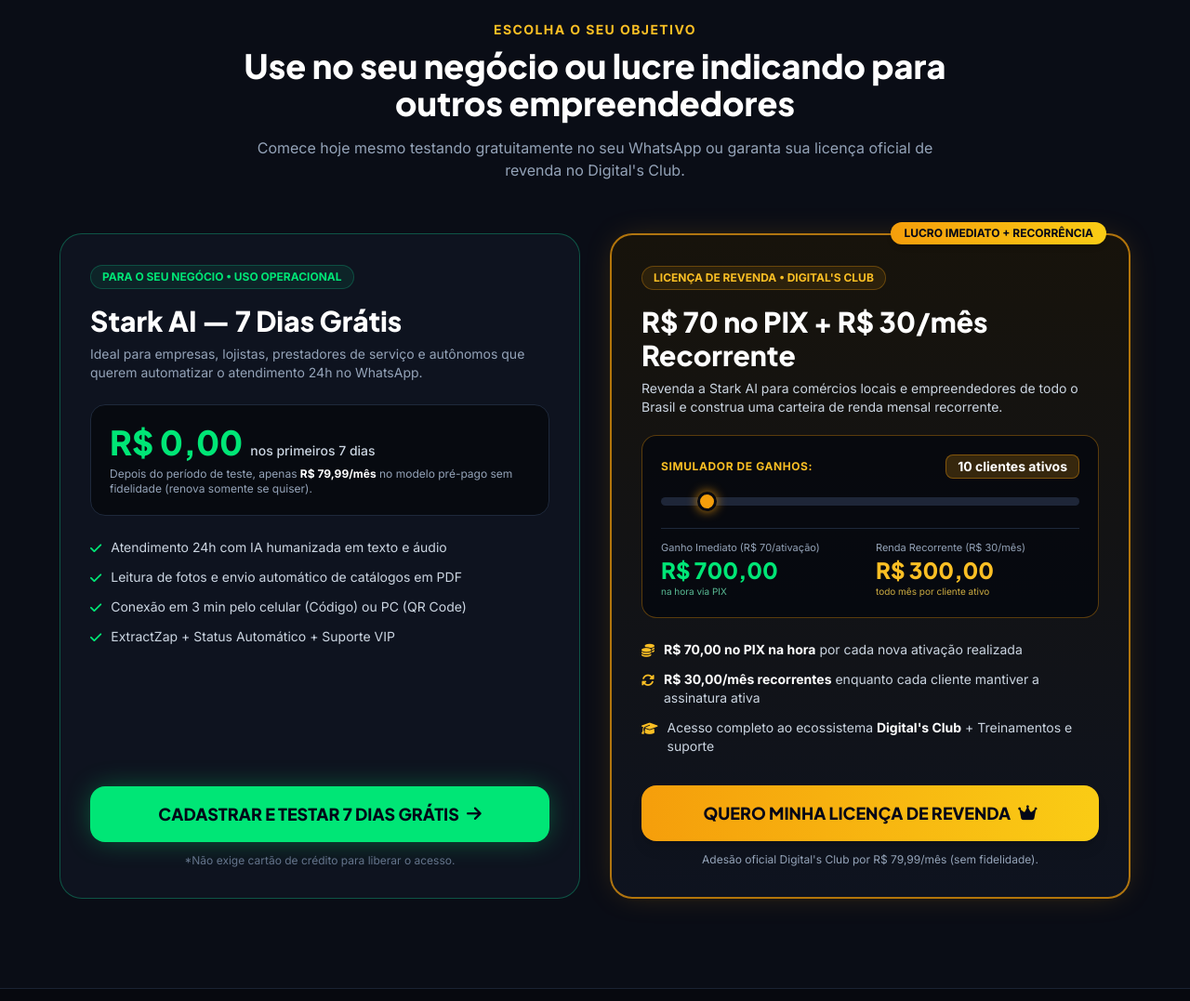
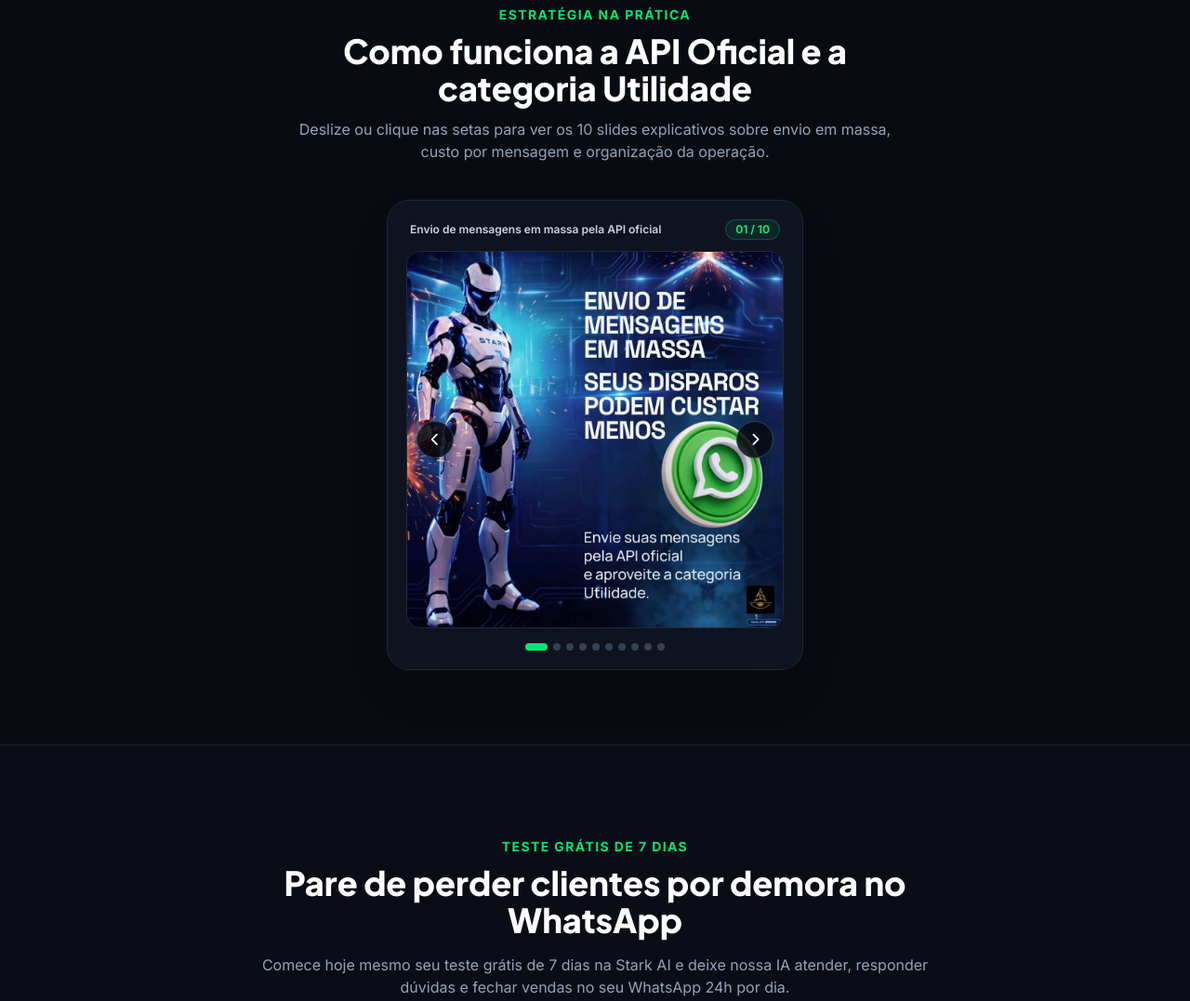
Before and after one commit to janedson1985-stark/site-stark-ai, a plain HTML site: page index.html in a window 1280 px wide. Shown: the part 2475-3552 px from the top of the page at 93% size. Drawn offline with nearby package versions, Linux system fonts and the light colour scheme.

Commit message:
Update index.html

```diff
--- a/index.html
+++ b/index.html
@@ -3,8 +3,8 @@
 <head>
     <meta charset="UTF-8">
     <meta name="viewport" content="width=device-width, initial-scale=1.0">
-    <title>Stark AI • Atendimento 24h no WhatsApp & Renda Recorrente | Shop do Mercado Digital</title>
-    <meta name="description" content="Ative seu teste grátis de 7 dias da Stark AI sem cartão de crédito. Inteligência Artificial humanizada no WhatsApp e oportunidade de renda recorrente no Digital's Club.">
+    <title>Stark AI • Atendimento 24h no WhatsApp | Shop do Mercado Digital</title>
+    <meta name="description" content="Ative seu teste grátis de 7 dias da Stark AI sem cartão de crédito. Inteligência Artificial humanizada para atender, responder dúvidas e vender no seu WhatsApp 24h por dia.">
 
     <!-- Meta Pixel Code (ID: 252780824501847) -->
     <script>
@@ -72,10 +72,6 @@
             box-shadow: 0 0 45px -8px rgba(0, 230, 118, 0.32), 0 0 25px -10px rgba(245, 158, 11, 0.25);
         }
 
-        .gold-glow {
-            box-shadow: 0 0 35px -10px rgba(245, 158, 11, 0.28);
-        }
-
         .emerald-glow {
             box-shadow: 0 0 30px -5px rgba(0, 230, 118, 0.45);
         }
@@ -92,30 +88,6 @@
         }
         .whatsapp-float-btn {
             animation: whatsappPulse 2.2s infinite;
-        }
-
-        /* Custom Range Slider for Earnings Calculator */
-        input[type="range"] {
-            -webkit-appearance: none;
-            appearance: none;
-            background: transparent;
-            cursor: pointer;
-        }
-        input[type="range"]::-webkit-slider-runnable-track {
-            background: #1E2638;
-            height: 0.55rem;
-            border-radius: 9999px;
-        }
-        input[type="range"]::-webkit-slider-thumb {
-            -webkit-appearance: none;
-            appearance: none;
-            margin-top: -6px;
-            background-color: #F59E0B;
-            height: 1.3rem;
-            width: 1.3rem;
-            border-radius: 9999px;
-            border: 3px solid #07090F;
-            box-shadow: 0 0 12px rgba(245, 158, 11, 0.85);
         }
     </style>
 </head>
@@ -163,7 +135,7 @@
                         </span>
                     </div>
 
-                    <!-- Responsive 9:16 YouTube Shorts Embed (ID: NLErfjYCzM4) -->
+                    <!-- Responsive 9:16 YouTube Shorts Embed -->
                     <div class="relative w-full aspect-[9/16] rounded-[1.4rem] overflow-hidden bg-black border border-slate-800 shadow-inner">
                         <iframe
                             class="w-full h-full object-cover"
@@ -278,23 +250,82 @@
         </div>
     </section>
 
-    <!-- 4. DUAL OPPORTUNITY SECTION + INTERACTIVE EARNINGS CALCULATOR -->
-    <section id="opcoes-ativacao" class="py-16 sm:py-24 px-4 sm:px-6 lg:px-8 bg-[#0A0D16] border-y border-slate-800/80">
-        <div class="max-w-6xl mx-auto">
-            <div class="text-center max-w-3xl mx-auto mb-14">
-                <span class="text-xs sm:text-sm font-bold uppercase tracking-widest text-amber-400">Escolha o seu objetivo</span>
-                <h2 class="font-display text-2xl sm:text-4xl font-extrabold text-white mt-2 mb-4">
-                    Use no seu negócio ou lucre indicando para outros empreendedores
+    <!-- 3.5 CARROSSEL DE 10 IMAGENS (API OFICIAL & CATEGORIA UTILIDADE) -->
+    <section id="carrossel-utilidade" class="py-16 sm:py-20 px-4 sm:px-6 lg:px-8 bg-[#080B12] border-t border-slate-800/70">
+        <div class="max-w-4xl mx-auto">
+            <div class="text-center max-w-2xl mx-auto mb-10">
+                <span class="text-xs sm:text-sm font-bold uppercase tracking-widest text-emeraldNeon">Estratégia na Prática</span>
+                <h2 class="font-display text-2xl sm:text-4xl font-extrabold text-white mt-2 mb-3">
+                    Como funciona a API Oficial e a categoria Utilidade
                 </h2>
                 <p class="text-slate-400 text-sm sm:text-base">
-                    Comece hoje mesmo testando gratuitamente no seu WhatsApp ou garanta sua licença oficial de revenda no Digital's Club.
+                    Deslize ou clique nas setas para ver os 10 slides explicativos sobre envio em massa, custo por mensagem e organização da operação.
                 </p>
             </div>
 
-            <div class="grid grid-cols-1 lg:grid-cols-2 gap-8 items-stretch">
+            <div class="max-w-md mx-auto">
+                <div class="bg-cardDark border border-borderDark rounded-3xl p-4 sm:p-5 shadow-2xl">
+                    <!-- Barra superior do slide -->
+                    <div class="flex items-center justify-between mb-3 px-1">
+                        <span id="carousel-caption" class="text-xs font-semibold text-slate-300 truncate pr-2">
+                            Envio de mensagens em massa
+                        </span>
+                        <span id="carousel-counter" class="text-xs font-bold text-emeraldNeon bg-emerald-500/10 border border-emerald-500/30 px-2.5 py-0.5 rounded-full shrink-0">
+                            01 / 10
+                        </span>
+                    </div>
 
-                <!-- CARD 1 (VERDE NEON): PARA O SEU NEGÓCIO — STARK AI 7 DIAS GRÁTIS -->
-                <div class="bg-cardDark border border-emerald-500/40 rounded-3xl p-6 sm:p-8 flex flex-col justify-between">
+                    <!-- Área quadrada da imagem -->
+                    <div id="carousel-touch-area" class="relative aspect-square w-full rounded-2xl overflow-hidden bg-obsidian border border-slate-800">
+                        <img
+                            id="carousel-img"
+                            src="1.jpg"
+                            alt="Envio de mensagens em massa pela API oficial na categoria Utilidade"
+                            class="w-full h-full object-cover transition-opacity duration-200"
+                        >
+
+                        <button
+                            type="button"
+                            onclick="prevSlide()"
+                            aria-label="Imagem anterior"
+                            class="absolute left-2.5 top-1/2 -translate-y-1/2 w-10 h-10 rounded-full bg-obsidian/85 hover:bg-obsidian border border-slate-700 text-white flex items-center justify-center shadow-lg cursor-pointer transition-colors"
+                        >
+                            <i class="fa-solid fa-chevron-left text-sm"></i>
+                        </button>
+
+                        <button
+                            type="button"
+                            onclick="nextSlide()"
+                            aria-label="Próxima imagem"
+                            class="absolute right-2.5 top-1/2 -translate-y-1/2 w-10 h-10 rounded-full bg-obsidian/85 hover:bg-obsidian border border-slate-700 text-white flex items-center justify-center shadow-lg cursor-pointer transition-colors"
+                        >
+                            <i class="fa-solid fa-chevron-right text-sm"></i>
+                        </button>
+                    </div>
+
+                    <!-- Bolinhas indicadoras -->
+                    <div id="carousel-dots" class="flex items-center justify-center gap-1.5 mt-4 flex-wrap"></div>
+                </div>
+            </div>
+        </div>
+    </section>
+
+    <!-- 4. TESTE GRATUITO STARK AI (CENTRALIZADO) -->
+    <section id="opcoes-ativacao" class="py-16 sm:py-24 px-4 sm:px-6 lg:px-8 bg-[#0A0D16] border-y border-slate-800/80">
+        <div class="max-w-4xl mx-auto">
+            <div class="text-center max-w-3xl mx-auto mb-12">
+                <span class="text-xs sm:text-sm font-bold uppercase tracking-widest text-emeraldNeon">Teste Grátis de 7 Dias</span>
+                <h2 class="font-display text-2xl sm:text-4xl font-extrabold text-white mt-2 mb-4">
+                    Pare de perder clientes por demora no WhatsApp
+                </h2>
+                <p class="text-slate-400 text-sm sm:text-base">
+                    Comece hoje mesmo seu teste grátis de 7 dias na Stark AI e deixe nossa IA atender, responder dúvidas e fechar vendas no seu WhatsApp 24h por dia.
+                </p>
+            </div>
+
+            <div class="max-w-xl mx-auto">
+                <!-- CARD STARK AI 7 DIAS GRÁTIS -->
+                <div class="bg-cardDark border border-emerald-500/40 rounded-3xl p-6 sm:p-8 flex flex-col justify-between shadow-2xl">
                     <div>
                         <div class="inline-flex items-center gap-2 px-3 py-1 rounded-full bg-emerald-500/10 border border-emerald-500/30 text-emeraldNeon text-xs font-bold mb-4">
                             PARA O SEU NEGÓCIO • USO OPERACIONAL
@@ -337,7 +368,7 @@
                     </div>
 
                     <div>
-                        <a href="https://starkai.com.br/cadastro.php?ref=1609" target="_blank" rel="noopener noreferrer" onclick="trackPixelEvent('Lead', 'Card 1 Cadastro Stark AI 7 Dias')" class="w-full py-4 px-6 rounded-2xl bg-emeraldNeon hover:bg-emerald-400 text-slate-950 font-display font-extrabold text-base sm:text-lg transition-all emerald-glow flex items-center justify-center gap-2">
+                        <a href="https://starkai.com.br/cadastro.php?ref=1609" target="_blank" rel="noopener noreferrer" onclick="trackPixelEvent('Lead', 'Card Cadastro Stark AI 7 Dias')" class="w-full py-4 px-6 rounded-2xl bg-emeraldNeon hover:bg-emerald-400 text-slate-950 font-display font-extrabold text-base sm:text-lg transition-all emerald-glow flex items-center justify-center gap-2">
                             <span>CADASTRAR E TESTAR 7 DIAS GRÁTIS</span>
                             <i class="fa-solid fa-arrow-right"></i>
                         </a>
@@ -346,78 +377,6 @@
                         </p>
                     </div>
                 </div>
-
-                <!-- CARD 2 (DOURADO PREMIUM): LICENÇA DE REVENDA — DIGITAL'S CLUB -->
-                <div class="bg-gradient-to-b from-[#17130B] to-cardDark border-2 border-amber-500/70 rounded-3xl p-6 sm:p-8 flex flex-col justify-between relative gold-glow">
-                    <div class="absolute -top-3.5 right-6 bg-gradient-to-r from-amber-500 to-yellow-400 text-slate-950 text-xs font-extrabold px-3.5 py-1 rounded-full shadow-md">
-                        LUCRO IMEDIATO + RECORRÊNCIA
-                    </div>
-
-                    <div>
-                        <div class="inline-flex items-center gap-2 px-3 py-1 rounded-full bg-amber-500/10 border border-amber-500/30 text-amber-400 text-xs font-bold mb-4">
-                            LICENÇA DE REVENDA • DIGITAL'S CLUB
-                        </div>
-                        <h3 class="font-display text-2xl sm:text-3xl font-extrabold text-white mb-2">
-                            R$ 70 no PIX + R$ 30/mês Recorrente
-                        </h3>
-                        <p class="text-slate-300 text-sm mb-5">
-                            Revenda a Stark AI para comércios locais e empreendedores de todo o Brasil e construa uma carteira de renda mensal recorrente.
-                        </p>
-
-                        <!-- Interactive Earnings Simulator -->
-                        <div class="bg-obsidian/95 border border-amber-500/35 rounded-2xl p-5 mb-6">
-                            <div class="flex items-center justify-between mb-2">
-                                <label for="client-slider" class="text-xs font-bold uppercase tracking-wider text-amber-400">
-                                    Simulador de Ganhos:
-                                </label>
-                                <span class="text-sm font-extrabold text-white bg-amber-500/20 border border-amber-500/40 px-3 py-0.5 rounded-lg">
-                                    <span id="client-count">10</span> clientes ativos
-                                </span>
-                            </div>
-
-                            <input id="client-slider" type="range" min="1" max="100" value="10" class="w-full my-3" oninput="updateEarnings(this.value)">
-
-                            <div class="grid grid-cols-2 gap-3 mt-3 pt-3 border-t border-slate-800">
-                                <div>
-                                    <span class="block text-[11px] text-slate-400">Ganho Imediato (R$ 70/ativação)</span>
-                                    <span id="pix-earnings" class="font-display text-xl sm:text-2xl font-extrabold text-emeraldNeon">R$ 700,00</span>
-                                    <span class="block text-[10px] text-emerald-300/80">na hora via PIX</span>
-                                </div>
-                                <div>
-                                    <span class="block text-[11px] text-slate-400">Renda Recorrente (R$ 30/mês)</span>
-                                    <span id="recurring-earnings" class="font-display text-xl sm:text-2xl font-extrabold text-amber-400">R$ 300,00</span>
-                                    <span class="block text-[10px] text-amber-300/80">todo mês por cliente ativo</span>
-                                </div>
-                            </div>
-                        </div>
-
-                        <ul class="space-y-3 text-sm text-slate-300 mb-8">
-                            <li class="flex items-start gap-2.5">
-                                <i class="fa-solid fa-coins text-amber-400 mt-1"></i>
-                                <span><strong class="text-white">R$ 70,00 no PIX na hora</strong> por cada nova ativação realizada</span>
-                            </li>
-                            <li class="flex items-start gap-2.5">
-                                <i class="fa-solid fa-rotate text-amber-400 mt-1"></i>
-                                <span><strong class="text-white">R$ 30,00/mês recorrentes</strong> enquanto cada cliente mantiver a assinatura ativa</span>
-                            </li>
-                            <li class="flex items-start gap-2.5">
-                                <i class="fa-solid fa-graduation-cap text-amber-400 mt-1"></i>
-                                <span>Acesso completo ao ecossistema <strong class="text-white">Digital's Club</strong> + Treinamentos e suporte</span>
-                            </li>
-                        </ul>
-                    </div>
-
-                    <div>
-                        <a href="https://digitalsclub.com.br/janedson/" target="_blank" rel="noopener noreferrer" onclick="trackPixelEvent('InitiateCheckout', 'Card 2 Licenca Revenda Digitals Club')" class="w-full py-4 px-6 rounded-2xl bg-gradient-to-r from-amber-500 to-yellow-400 hover:from-amber-400 hover:to-yellow-300 text-slate-950 font-display font-extrabold text-base sm:text-lg transition-all shadow-lg flex items-center justify-center gap-2">
-                            <span>QUERO MINHA LICENÇA DE REVENDA</span>
-                            <i class="fa-solid fa-crown"></i>
-                        </a>
-                        <p class="text-center text-xs text-slate-400 mt-3">
-                            Adesão oficial Digital's Club por R$ 79,99/mês (sem fidelidade).
-                        </p>
-                    </div>
-                </div>
-
             </div>
         </div>
     </section>
@@ -471,19 +430,6 @@
                         <strong class="text-white">Não!</strong> Trabalhamos no modelo <strong class="text-white">pré-pago transparente</strong>. Após os 7 dias gratuitos, se quiser manter sua IA ativa, basta renovar a mensalidade de R$ 79,99. Se não quiser continuar, não há multa nem cobrança indesejada.
                     </p>
                 </details>
-
-                <!-- FAQ 4 -->
-                <details class="group bg-cardDark border border-borderDark rounded-2xl p-5 cursor-pointer">
-                    <summary class="flex items-center justify-between font-display font-bold text-white text-base sm:text-lg list-none">
-                        <span>Como funciona a revenda pelo Digital's Club?</span>
-                        <span class="text-emeraldNeon transition-transform group-open:rotate-180">
-                            <i class="fa-solid fa-chevron-down"></i>
-                        </span>
-                    </summary>
-                    <p class="mt-3 text-slate-400 text-sm leading-relaxed border-t border-slate-800 pt-3">
-                        Ao ativar sua licença oficial de parceiro no <strong class="text-amber-400">Digital's Club</strong>, você recebe seu link exclusivo de indicação e passa a ganhar <strong class="text-white">R$ 70,00 no PIX na hora</strong> por cada cliente que ativar a assinatura + <strong class="text-white">R$ 30,00 recorrentes todos os meses</strong> enquanto os clientes permanecerem ativos.
-                    </p>
-                </details>
             </div>
         </div>
     </section>
@@ -508,16 +454,12 @@
                     <i class="fa-brands fa-whatsapp text-base"></i>
                     <span>Suporte Direto no WhatsApp</span>
                 </a>
-                <a href="https://digitalsclub.com.br/janedson/" target="_blank" rel="noopener noreferrer" onclick="trackPixelEvent('InitiateCheckout', 'Portal Digitals Club Rodape')" class="inline-flex items-center gap-2 px-4 py-2.5 rounded-xl bg-slate-900 hover:bg-slate-800 border border-slate-700 text-xs sm:text-sm font-semibold text-amber-400 transition-colors">
-                    <i class="fa-solid fa-crown"></i>
-                    <span>Portal Digital's Club</span>
-                </a>
             </div>
         </div>
 
         <div class="max-w-6xl mx-auto mt-8 pt-6 border-t border-slate-900 text-center text-xs text-slate-500 space-y-1">
             <p>© 2026 Shop do Mercado Digital • Janedson Freitas • CNPJ: 30.877.296/0001-94 • Quixadá - CE. Todos os direitos reservados.</p>
-            <p>Aviso Legal: Este site não faz parte do site do Facebook/Meta ou WhatsApp Inc. Os resultados financeiros com a licença de revenda variam de acordo com a aplicação e dedicação de cada parceiro.</p>
+            <p>Aviso Legal: Este site não faz parte do site do Facebook/Meta ou WhatsApp Inc. Os resultados com a automação variam de acordo com o uso e a configuração de cada negócio.</p>
         </div>
     </footer>
 
@@ -570,24 +512,78 @@
 
     <!-- INTERACTIVITY SCRIPTS -->
     <script>
-        // 1. Calculadora Interativa de Ganhos (R$ 70 PIX + R$ 30/mês Recorrente)
-        function updateEarnings(clients) {
-            const count = parseInt(clients, 10);
-            const pixTotal = count * 70;
-            const recurringTotal = count * 30;
+        // 0. Carrossel de 10 imagens (API Oficial & Categoria Utilidade)
+        const carouselSlides = [
+            { src: '1.jpg', caption: 'Envio de mensagens em massa pela API oficial' },
+            { src: '2.jpg', caption: 'O problema está no tipo de mensagem' },
+            { src: '3.jpg', caption: 'API oficial, sem atalhos' },
+            { src: '4.jpg', caption: 'Quanto custa cada envio na categoria Utilidade' },
+            { src: '5.jpg', caption: 'Custo unitário de 3,5 centavos por mensagem' },
+            { src: '6.jpg', caption: 'Onde a categoria Utilidade entra' },
+            { src: '7.jpg', caption: 'Mais controle para sua operação' },
+            { src: '8.jpg', caption: 'Menos desperdício por mensagem' },
+            { src: '9.jpg', caption: 'Pronto para economizar com previsibilidade' },
+            { src: '10.jpg', caption: 'Comece agora pela API oficial' }
+        ];
 
-            document.getElementById('client-count').textContent = count;
-            document.getElementById('pix-earnings').textContent = pixTotal.toLocaleString('pt-BR', {
-                style: 'currency',
-                currency: 'BRL'
-            });
-            document.getElementById('recurring-earnings').textContent = recurringTotal.toLocaleString('pt-BR', {
-                style: 'currency',
-                currency: 'BRL'
-            });
+        let currentSlide = 0;
+
+        function renderCarousel() {
+            const slide = carouselSlides[currentSlide];
+            const imgEl = document.getElementById('carousel-img');
+            const captionEl = document.getElementById('carousel-caption');
+            const counterEl = document.getElementById('carousel-counter');
+            const dotsEl = document.getElementById('carousel-dots');
+
+            if (!imgEl || !captionEl || !counterEl || !dotsEl) return;
+
+            imgEl.src = slide.src;
+            imgEl.alt = slide.caption;
+            captionEl.textContent = slide.caption;
+            counterEl.textContent = `${String(currentSlide + 1).padStart(2, '0')} / ${String(carouselSlides.length).padStart(2, '0')}`;
+
+            dotsEl.innerHTML = carouselSlides.map((_, idx) => {
+                const activeClass = idx === currentSlide
+                    ? 'w-6 bg-emeraldNeon'
+                    : 'w-2 bg-slate-700 hover:bg-slate-500';
+                return `<button type="button" onclick="goToSlide(${idx})" aria-label="Ir para imagem ${idx + 1}" class="h-2 rounded-full transition-all cursor-pointer ${activeClass}"></button>`;
+            }).join('');
         }
 
-        // 2. Controle do Modal de Ativação
+        function goToSlide(index) {
+            currentSlide = (index + carouselSlides.length) % carouselSlides.length;
+            renderCarousel();
+        }
+
+        function nextSlide() {
+            goToSlide(currentSlide + 1);
+        }
+
+        function prevSlide() {
+            goToSlide(currentSlide - 1);
+        }
+
+        // Suporte a deslizar no celular (swipe)
+        const touchArea = document.getElementById('carousel-touch-area');
+        let touchStartX = 0;
+        if (touchArea) {
+            touchArea.addEventListener('touchstart', (e) => {
+                touchStartX = e.changedTouches[0].screenX;
+            }, { passive: true });
+
+            touchArea.addEventListener('touchend', (e) => {
+                const touchEndX = e.changedTouches[0].screenX;
+                const diff = touchEndX - touchStartX;
+                if (Math.abs(diff) > 40) {
+                    if (diff < 0) nextSlide();
+                    else prevSlide();
+                }
+            }, { passive: true });
+        }
+
+        renderCarousel();
+
+        // 1. Controle do Modal de Ativação
         function openActivationModal() {
             const modal = document.getElementById('activation-modal');
             modal.classList.remove('hidden');
@@ -608,7 +604,7 @@
             }
         });
 
-        // 3. Rastreamento Oficial Meta Pixel (ID: 252780824501847)
+        // 2. Rastreamento Oficial Meta Pixel (ID: 252780824501847)
         function trackPixelEvent(eventName, label) {
             if (typeof fbq === 'function') {
                 fbq('track', eventName, { content_name: label });
```
